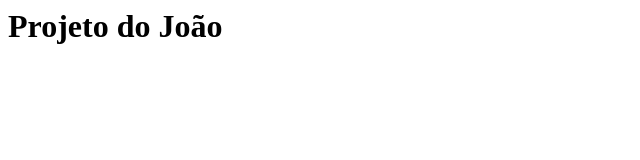
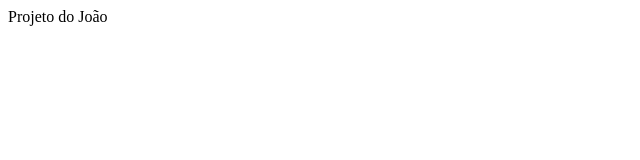
Before and after one commit to JoaoAJRomao/curso-git, a plain HTML site: page index.html in a window 1280 px wide. Shown: the whole page, without its empty margins (0-640 px from the left). Drawn offline with Linux system fonts and the light colour scheme.

```diff
--- a/index.html
+++ b/index.html
@@ -3,6 +3,6 @@
 
     </head>
     <body>
-        <h1>Projeto do João</h1>
+        <main>Projeto do João</mains>
     </body>
 </html>
```
